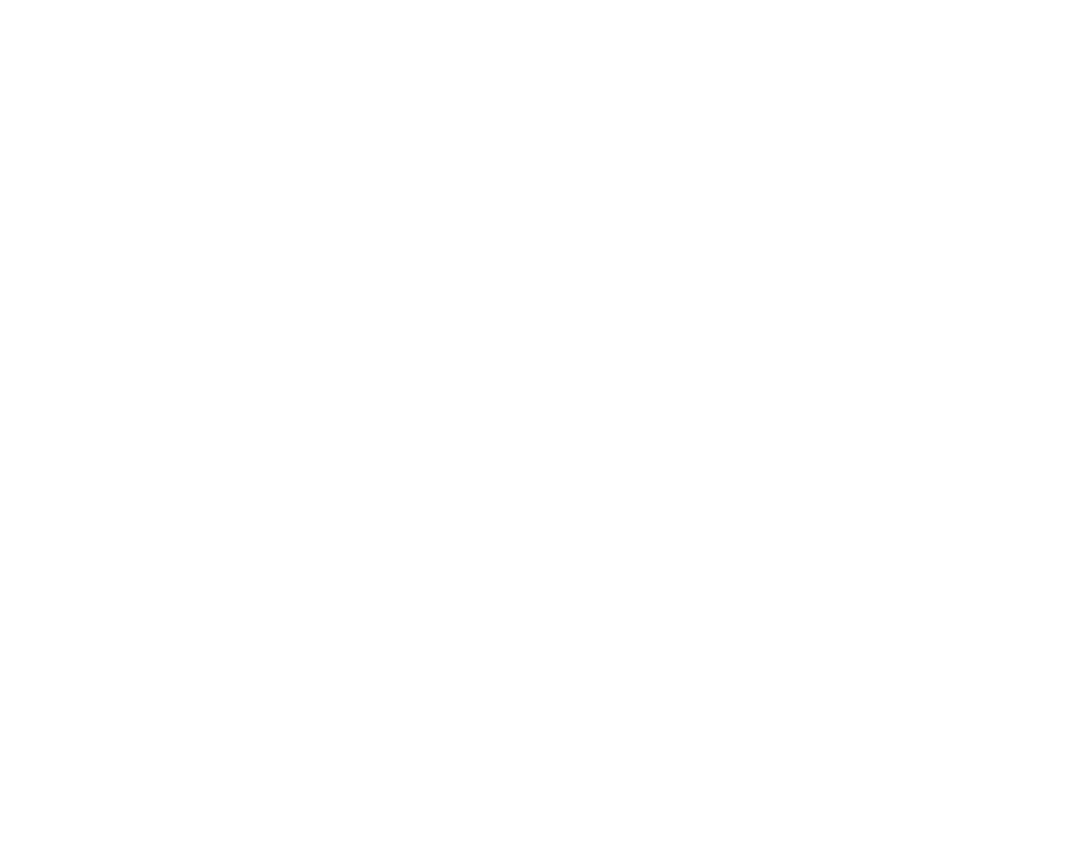
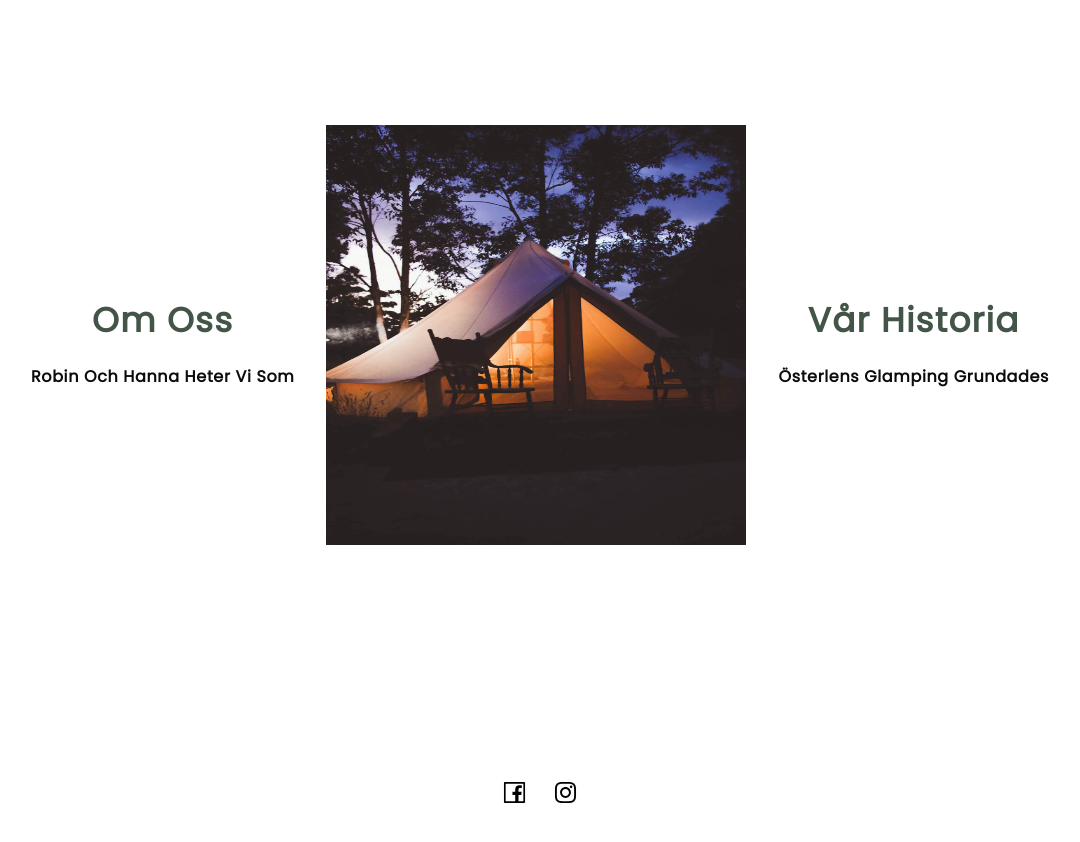
Before and after one commit to Tobzki/osterlens-glamping, a React (Create React App) app: page / in a window 1280 px wide. Shown: the part 180-1022 px from the top of the page, without its empty margins (100-1180 px from the left). Before the commit the page ends 800 px from the top, so only its background shows below. Built offline with nearby package versions, Linux system fonts and the light colour scheme.

Commit message:
added homescreen

```diff
--- a/src/App.css
+++ b/src/App.css
@@ -74,7 +74,7 @@
   text-transform: capitalize;
   font-feature-settings: "tnum" on, "lnum" on;
   line-height: 29.9px;
-  font-size: 23px;
+  font-size: 16px;
 }
 
 .p__opensans {
@@ -90,7 +90,7 @@
 .headtext__peppins {
   font-family: var(--font-base);
   color: var(--color-green);
-  font-size: 64px;
+  font-size: 34px;
   line-height: 83.2px;
   letter-spacing: 0.04em;
   text-transform: capitalize;
--- a/src/components/Footer/Footer.css
+++ b/src/components/Footer/Footer.css
@@ -0,0 +1,15 @@
+.app__footer_container {
+  display: flex;
+  justify-content: center;
+  align-items: center;
+  padding: 32px;
+}
+
+.app__footer_container a {
+  padding: 12px;
+}
+
+.app__footer_container a:hover {
+  color: var(--color-green);
+  cursor: pointer;
+}
--- a/src/components/Footer/Footer.jsx
+++ b/src/components/Footer/Footer.jsx
@@ -1,7 +1,18 @@
 import React from "react";
-
+import "./Footer.css";
+import { AiOutlineInstagram } from "react-icons/ai";
+import { AiOutlineFacebook } from "react-icons/ai";
 const Footer = () => {
-  return <div>Footer</div>;
+  return (
+    <div className="app__footer_container">
+      <a href="https://www.instagram.com/arsenal/">
+        <AiOutlineFacebook style={{ fontSize: "27px" }} />
+      </a>
+      <a href="https://www.instagram.com/arsenal/">
+        <AiOutlineInstagram style={{ fontSize: "27px" }} />
+      </a>
+    </div>
+  );
 };
 
 export default Footer;
--- a/src/pages/Home/Home.css
+++ b/src/pages/Home/Home.css
@@ -0,0 +1,38 @@
+.app__home_container {
+  height: 100vh;
+  display: flex;
+  justify-content: center;
+  align-items: center;
+}
+
+.app__home_content {
+  display: flex;
+  flex-direction: row;
+  align-items: center;
+}
+.app__home_info {
+  text-align: center;
+  padding: 32px;
+}
+
+.app__home_content img {
+  width: 420px;
+  height: 420px;
+}
+
+@media only screen and (max-width: 600px) {
+  .app__home_content {
+    flex-direction: column;
+  }
+  .app__home_content img {
+    width: 220px;
+    height: 220px;
+  }
+}
+
+@media only screen and (min-width: 2000px) {
+  .app__home_content img {
+    width: 820px;
+    height: 820px;
+  }
+}
--- a/src/pages/Home/Home.jsx
+++ b/src/pages/Home/Home.jsx
@@ -1,12 +1,28 @@
 import React from "react";
 import Navbar from "../../components/NavBar/Navbar";
-
+import Footer from "../../components/Footer/Footer";
+import image00 from "../../assets/image00.jpg";
+import image01 from "../../assets/image01.jpg";
+import "./Home.css";
 const Home = () => {
   return (
-    <div>
+    <>
       <Navbar />
-      Home
-    </div>
+      <div className="app__home_container">
+        <div className="app__home_content">
+          <div className="app__home_info">
+            <h1 className="headtext__peppins">Om Oss</h1>
+            <p className="p__cormorant">Robin och Hanna heter vi som</p>
+          </div>
+          <img src={image00} alt="tent" />
+          <div className="app__home_info">
+            <h1 className="headtext__peppins">Vår Historia</h1>
+            <p className="p__cormorant"> Österlens glamping grundades</p>
+          </div>
+        </div>
+      </div>
+      <Footer />
+    </>
   );
 };
 
--- a/src/pages/Images/Images.jsx
+++ b/src/pages/Images/Images.jsx
@@ -1,11 +1,12 @@
 import React from "react";
 import Navbar from "../../components/NavBar/Navbar";
-
+import Footer from "../../components/Footer/Footer";
 const Images = () => {
   return (
     <div>
       <Navbar />
       Bilder
+      <Footer />
     </div>
   );
 };
--- a/src/pages/PricesBookings/PricesBookings.jsx
+++ b/src/pages/PricesBookings/PricesBookings.jsx
@@ -1,10 +1,12 @@
 import React from "react";
 import Navbar from "../../components/NavBar/Navbar";
+import Footer from "../../components/Footer/Footer";
 const PricesBookings = () => {
   return (
     <div>
       <Navbar />
       Prices Bookings
+      <Footer />
     </div>
   );
 };
--- a/src/pages/QA/QA.jsx
+++ b/src/pages/QA/QA.jsx
@@ -1,10 +1,13 @@
 import React from "react";
 import Navbar from "../../components/NavBar/Navbar";
+import Footer from "../../components/Footer/Footer";
+
 const QA = () => {
   return (
     <div>
       <Navbar />
       Questions Answers
+      <Footer />
     </div>
   );
 };
```
